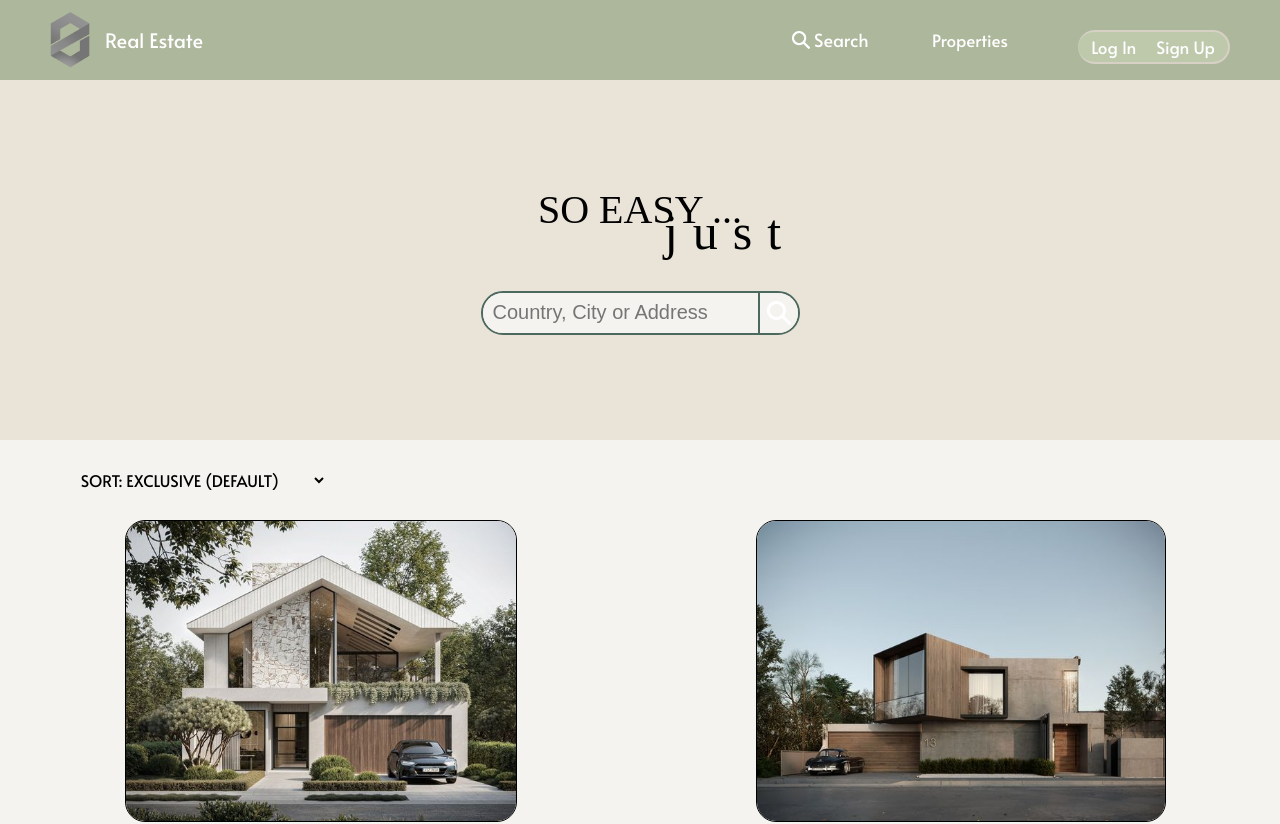
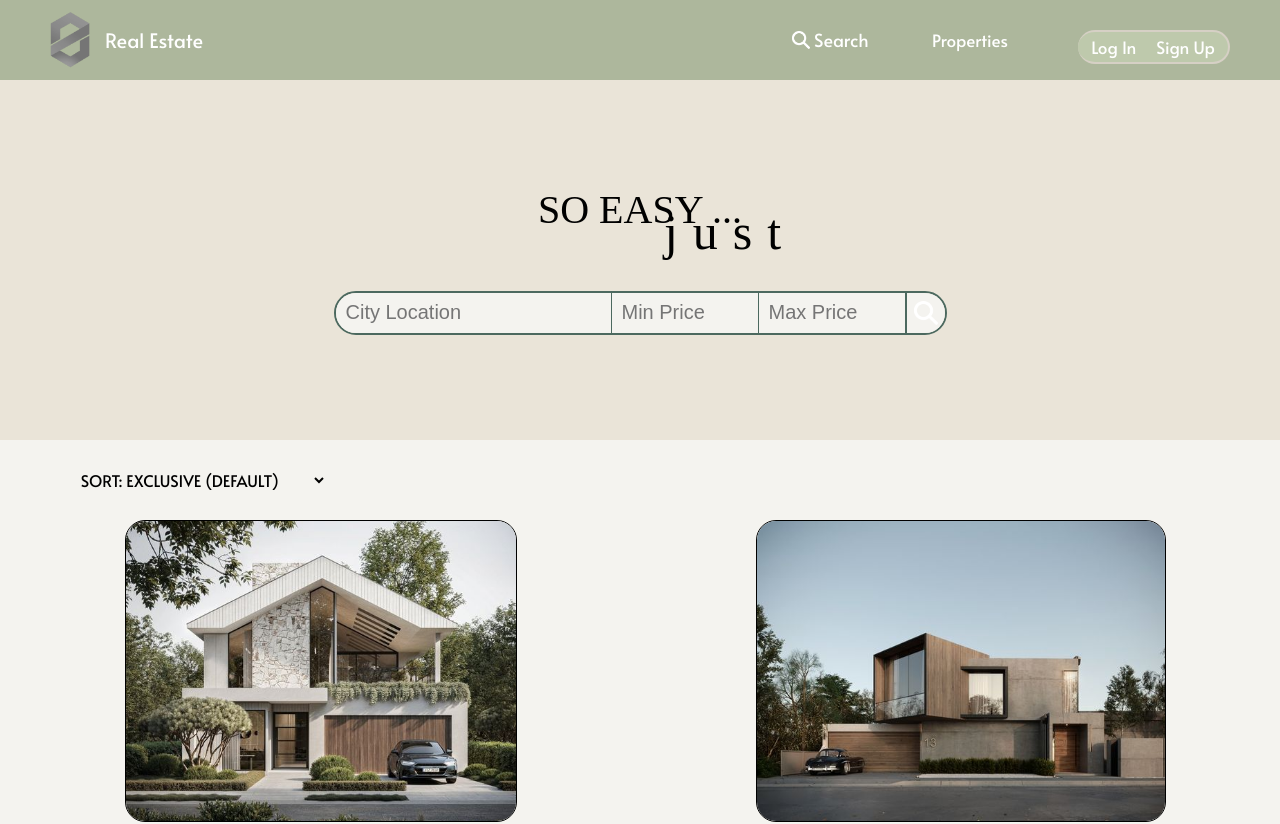
Before and after one commit to gentkoshii/RealEstateListingsPlatform, a React (Vite) app in the folder react-estate/: page / in a window 1280 px wide. Shown: the top 824 px of the page. Built offline with nearby package versions, Linux system fonts and the light colour scheme; a web font is replaced by a local one.

Commit message:
HomeSection Update

```diff
--- a/react-estate/src/HomeSection/homeSection.jsx
+++ b/react-estate/src/HomeSection/homeSection.jsx
@@ -1,18 +1,34 @@
 import "./homeSection.scss"
 
-function homeSection(){
-    return(
+function homeSection() {
+  return (
     <div className="homeSection">
         <p>SO EASY ...</p>
             <p className="just">just</p>
       <form>
-                <input type="text" name="Location" placeholder="Country, City or Address" />
+        <input type="text" name="location" placeholder="City Location"/>
+        <input
+          type="number"
+          name="minPrice"
+          min={0}
+          max={10000000}
+          placeholder="Min Price"
+          id="minPrice"
+        />
+        <input
+          type="number"
+          name="maxPrice"
+          min={0}
+          max={10000000}
+          placeholder="Max Price"
+          id="maxPrice"
+        />
         <button>
-                    <img src="./public\Icons\search-icon.png" alt="search" />
+          <img src="./public\Icons\search-icon.png" alt="" />
         </button>
       </form>
     </div>
-    )
+  );
 }
 
 export default homeSection;
--- a/react-estate/src/HomeSection/homeSection.scss
+++ b/react-estate/src/HomeSection/homeSection.scss
@@ -27,6 +27,15 @@
         border: 2px solid #4C695F;
         border-radius: 50px 50px 50px 50px;
         font-size: 17px;
+
+        #minPrice{
+            border-left:1px solid #4C695F;
+            border-radius: 0;
+            }
+        #maxPrice{
+            border-left:1px solid #4C695F;
+            border-radius: 0;
+            }
         :focus{
             outline: none;
         }
@@ -39,6 +48,7 @@
         font-size: 20px;
         background-color: #F4F3EF;
         color: #4C695F;
+
     }
     button{
         height: 40px;
```
Lines whose indentation alone changed are shown as unchanged.
